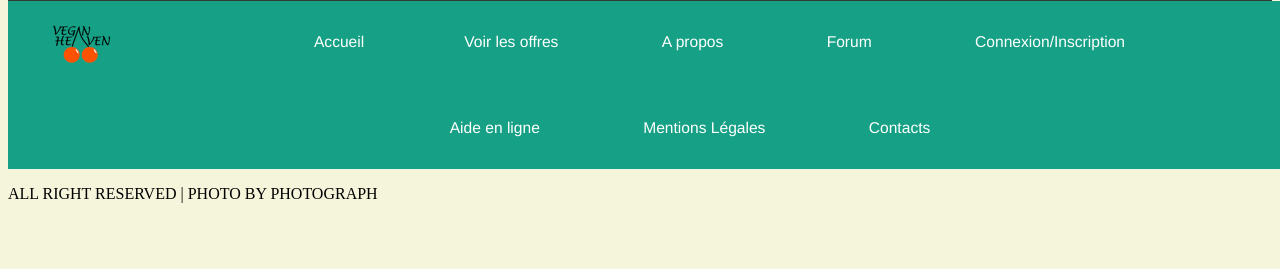
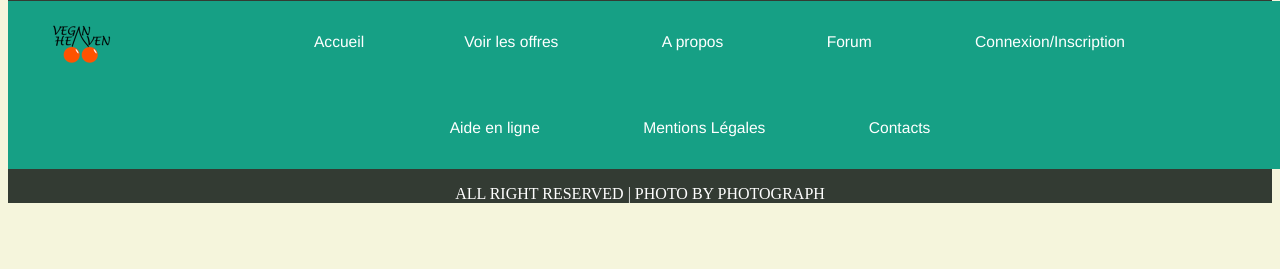
Before and after one commit to APPG8C/VeganHeaven_commun, a PHP site: page /FAQ.php in a window 1280 px wide; the page is wider, and only the part inside the window is pictured. Shown: the part 350-619 px from the top of that part. Run offline with PHP 8.4, Linux system fonts and the light colour scheme.

Commit message:
Oubli du CSS pour le pied de page

```diff
--- a/StyleGraphique.css
+++ b/StyleGraphique.css
@@ -165,3 +165,13 @@ body
     width: 100px;
     margin: auto;
 }
+/************************Pied-de-page************************/
+.footers
+{
+background-color: #333b33;
+}
+.Copyright
+{
+color:white;
+text-align: center;
+}
```
